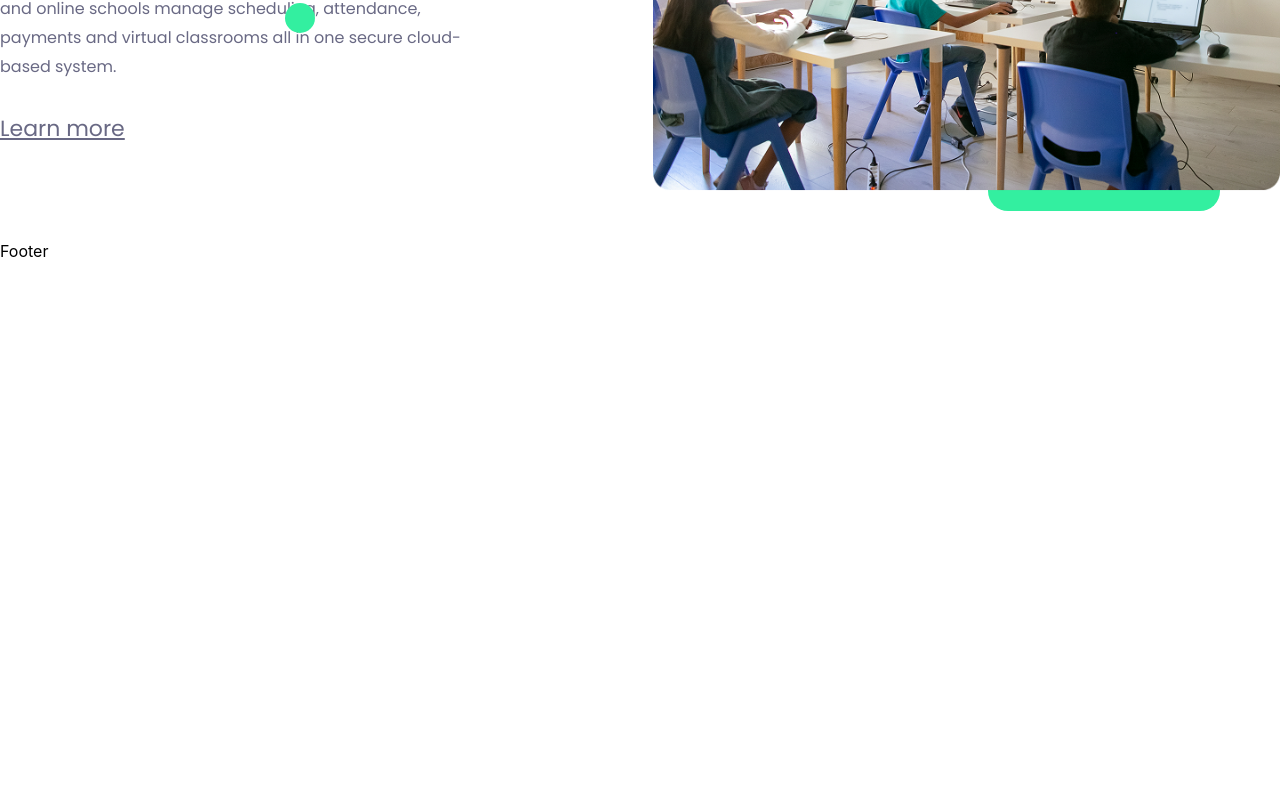
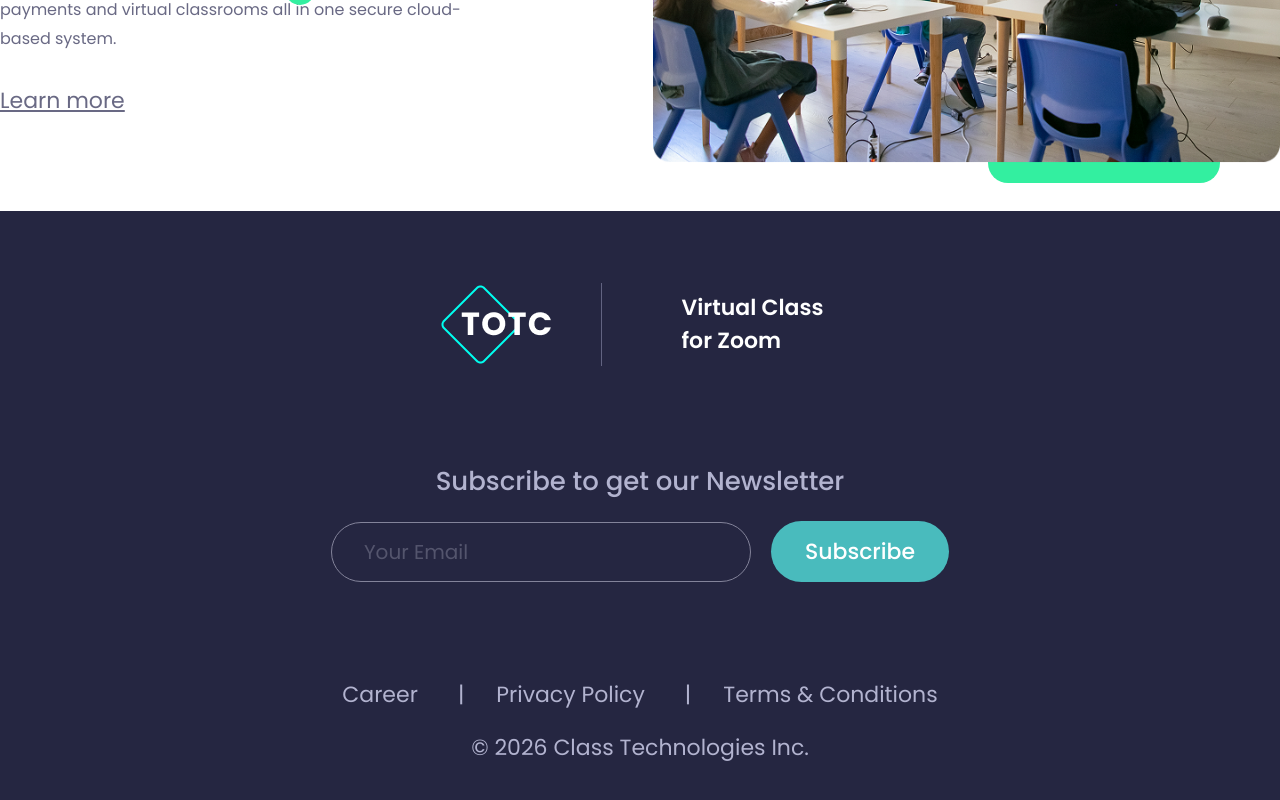
Before and after one commit to abdunnoorfaheem/totc, a React (Vite) app: page / in a window 1280 px wide. Shown: the part 3528-4328 px from the top of the page. Before the commit the page ends 3791 px from the top, so only its background shows below. Built offline with nearby package versions, Linux system fonts and the light colour scheme; no server answers.

Commit message:
footer section added

```diff
--- a/package.json
+++ b/package.json
@@ -10,6 +10,11 @@
     "preview": "vite preview"
   },
   "dependencies": {
+    "@emotion/react": "^11.14.0",
+    "@emotion/styled": "^11.14.1",
+    "@fontsource/roboto": "^5.3.0",
+    "@mui/icons-material": "^9.3.1",
+    "@mui/material": "^9.3.1",
     "@tailwindcss/vite": "^4.3.3",
     "axios": "^1.18.1",
     "react": "^19.2.7",
--- a/src/components/layouts/Footer.jsx
+++ b/src/components/layouts/Footer.jsx
@@ -1,9 +1,39 @@
-import React from 'react'
+import React from "react";
+import Image from "../Image";
+import Logo from "../../assets/logo.png";
+import Container from "../Container";
 
 const Footer = () => {
   return (
-    <div>Footer</div>
-  )
-}
+    <>
+      <footer className="bg-[#252641] pt-18 pb-10 text-[#B2B3CF]">
+        <Container>
+          <div className="flex items-center justify-center gap-x-20 ">
+            <div className="border-r border-[#626381]">
+              <Image className={"mr-12"} imgSrc={Logo} />
+            </div>
+            <h5 className="text-[22px] font-semibold text-white font-poppins w-40 ">Virtual Class for Zoom</h5>
+          </div>
+          <div className="text-center py-24">
+            <h5 className="text-[26px] font-medium font-poppins mb-5">Subscribe to get our Newsletter</h5>
+            <input className="border border-[#83839A] text-[20px] font-normal font-poppins text-[#83839A] py-3.5 pl-8 rounded-[80px] outline-0" type="text" placeholder="Your Email" />
+            <button className="bg-[#49BBBD] text-white text-[22px] font-medium font-poppins py-3.5 px-8.5 rounded-[60px] ml-5">Subscribe</button>
+          </div>
+         <div className="">
+           <div className="flex justify-center gap-x-10">
+            <h5 className="text-[#B2B3CF] text-[22px] font-normal font-poppins">Career</h5>
+            <h5 className="text-[#B2B3CF] text-[22px] font-normal font-poppins"><span className="mr-8">|</span>Privacy Policy </h5>
+            <h5 className="text-[#B2B3CF] text-[22px] font-normal font-poppins"><span className="mr-8">|</span>Terms & Conditions</h5>
 
-export default Footer
+          </div>
+          <div className="text-center mt-5">
+            <p className="text-[#B2B3CF] text-[22px] font-normal font-poppins">&copy; 2026 Class Technologies Inc. </p>
+          </div>
+         </div>
+        </Container>
+      </footer>
+    </>
+  );
+};
+
+export default Footer;
--- a/src/components/layouts/Material.jsx
+++ b/src/components/layouts/Material.jsx
@@ -12,8 +12,8 @@ const Material = () => {
     <section className='py-12'>
         <Container>
 
-              <div className="flex justify-between items-center">
-                <div className="w-[49%] relative">
+              <div className="md:flex justify-between items-center">
+                <div className="md:w-[49%] relative">
                     <Heading Tag='h4' className='text-[#2F327D] text-4xl font-medium font-poppins'>Everything you can do in a physical classroom, <span className='text-[#00CBB8]'>you can do with TOTC</span></Heading>
                     <Paragraph className='text-xl font-poppins font-normal w-117.5 my-7.5 leading-[180%]'>TOTC’s school management software helps traditional and online schools manage scheduling, attendance, payments and virtual classrooms all in one secure cloud-based system.</Paragraph>
                     <div className="">
@@ -23,7 +23,7 @@ const Material = () => {
                     <div className="h-7.5 w-7.5 bg-[#33EFA0] rounded-[50%] absolute right-78 bottom-28"></div>
 
                 </div>
-                <div className="w-[49%]">
+                <div className="md:w-[49%]">
                     <div className="relative">
                         <Image imgSrc={Class}/>
                         <div className="bg-[#23BDEE] h-35 w-35 rounded-[20px] absolute -top-5 -left-5 -z-1"></div>
--- a/src/components/layouts/Portal.jsx
+++ b/src/components/layouts/Portal.jsx
@@ -13,11 +13,11 @@ const Portal = () => {
             <div className="text-center">
               <Heading
                 Tag="h3"
-                className="text-[44px] font-semibold font-poppins text-[#00CBB8] m-auto mb-6">
+                className="md:text-[44px] font-semibold font-poppins text-[#00CBB8] m-auto mb-6">
                 <span className="text-[#2F327D]">What is</span> TOTC?
               </Heading>
               {/* <h3 className='text-[44px] font-semibold font-poppins text-[#00CBB8] m-auto mb-6'><span className='text-[#2F327D] '>What is</span> TOTC?</h3> */}
-              <p className="text-[#696984] w-222 text-xl font-normal font-poppins m-auto">
+              <p className="text-[#696984] md:w-222 text-xl font-normal font-poppins m-auto">
                 TOTC is a platform that allows educators to create online
                 classes whereby they can store the course materials online;
                 manage assignments, quizzes and exams; monitor due dates; grade
--- a/src/main.jsx
+++ b/src/main.jsx
@@ -1,13 +1,36 @@
-import { StrictMode } from 'react'
-import { createRoot } from 'react-dom/client'
-import './index.css'
-import App from './App.jsx'
-import { BrowserRouter } from 'react-router-dom'
+import '@fontsource/roboto/300.css';
+import '@fontsource/roboto/400.css';
+import '@fontsource/roboto/500.css';
+import '@fontsource/roboto/700.css';
+import { StrictMode } from "react";
+import { createRoot } from "react-dom/client";
+import "./index.css";
+import { ThemeProvider, createTheme } from "@mui/material/styles";
+import CssBaseline from "@mui/material/CssBaseline";
+import App from "./App.jsx";
+import { BrowserRouter } from "react-router-dom";
 
-createRoot(document.getElementById('root')).render(
+const theme = createTheme({
+  palette: {
+    primary: {
+      main: '#1976d2',
+    },
+    secondary: {
+      main: '#9c27b0',
+    },
+  },
+  typography: {
+    fontFamily: 'Roboto, Arial, sans-serif',
+  },
+});
+
+createRoot(document.getElementById("root")).render(
   <StrictMode>
     <BrowserRouter>
-    <App />
+      <ThemeProvider theme={theme}>
+        <CssBaseline />
+        <App />
+      </ThemeProvider>
     </BrowserRouter>
   </StrictMode>,
-)
+);
```
Also changed, not shown: 1 other file (tests, documents, lock files or other folders).
